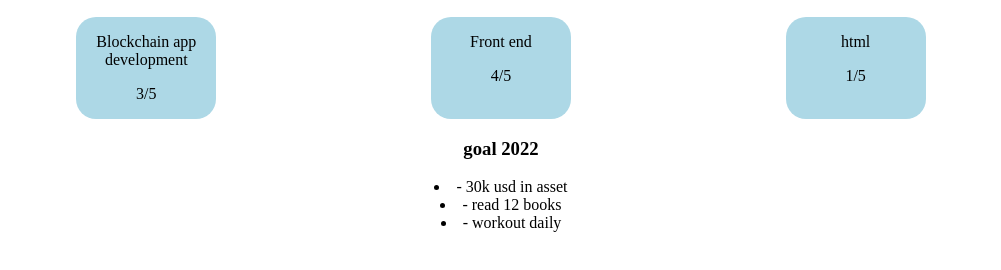
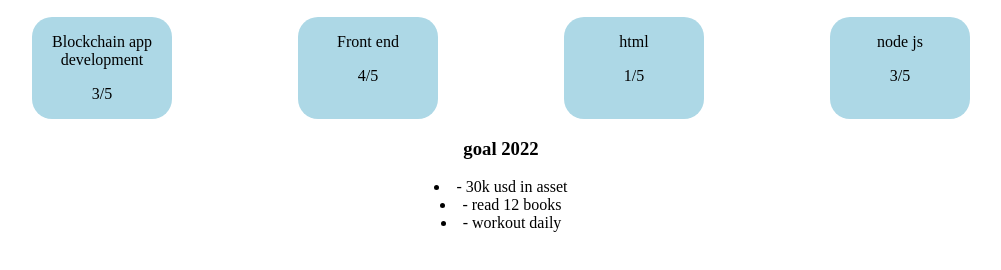
Before and after one commit to albert13randi/albert13randi.github.io, a plain HTML site: page index.html in a window 1280 px wide. Shown: the part 318-588 px from the top of the page, without its empty margins (139-1140 px from the left). Drawn offline with Linux system fonts and the light colour scheme.

Commit message:
tambah skill item node js

```diff
--- a/index.html
+++ b/index.html
@@ -25,6 +25,10 @@
                 <p>html</p>
                 <p>1/5</p>
             </div>
+            <div class="skill-item">
+                <p>node js</p>
+                <p>3/5</p>
+            </div>
             <!-- <div class="skill-item">
                 <p>css</p>
                 <p>0/5</p>
```
